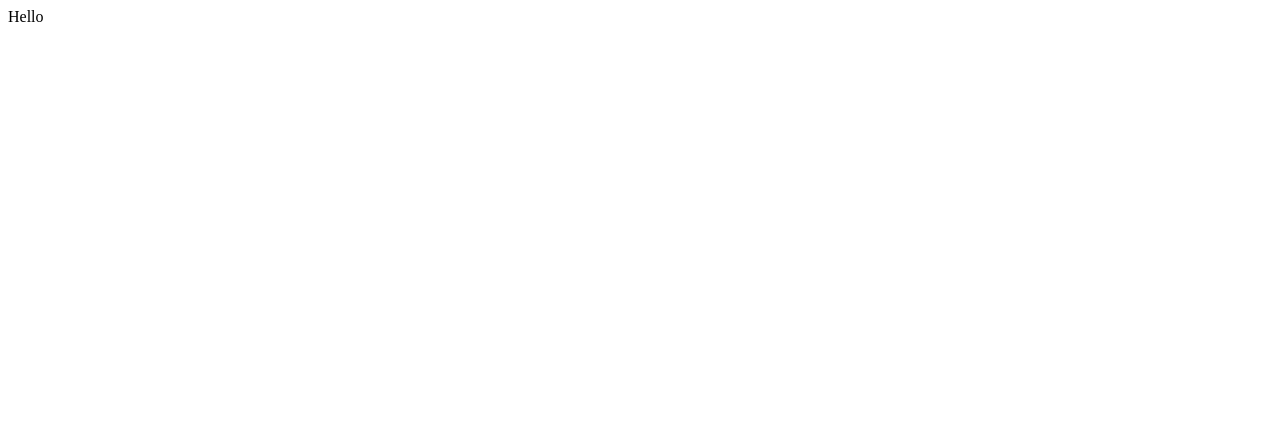
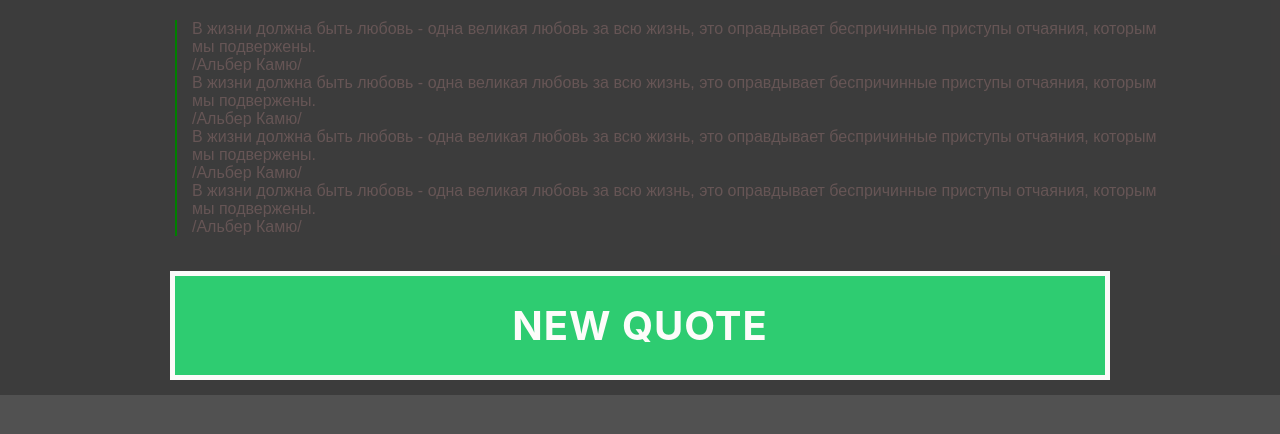
Before and after one commit to vinosgrayapple/quotes-cc, a website: page index.html in a window 1280 px wide. Drawn offline with Linux system fonts and the light colour scheme.

Commit message:
add Button

```diff
--- a/css/style.css
+++ b/css/style.css
@@ -0,0 +1,108 @@
+*
+{
+	padding: 0;
+	margin: 0;
+	box-sizing: inherit;
+}
+
+
+
+
+html,body
+{
+	color: #fdfcfa;
+	background: rgba(58, 57, 57, 0.877);
+}
+
+
+#app
+{
+	width: 1000px;
+	margin: 0 auto;
+	// height: 100%;
+	display: flex;
+	flex-direction: column;
+}
+
+.quote
+{
+	display: block;
+	width: 100%;
+	// border: 1px solid lightgreen;
+	padding: 20px 35px;
+	font-family: sans-serif;
+
+}
+span
+{
+	display: block;
+	border-left: 2px solid green;
+	padding-left: 15px;
+	color: #655;
+}
+
+
+.btn {
+	border: none;
+	font-family: -apple-system, BlinkMacSystemFont, 'Segoe UI', Roboto, Oxygen, Ubuntu, Cantarell, 'Open Sans', 'Helvetica Neue', sans-serif, sans-serif;
+	font-size: 40px;
+	color: inherit;
+	background: none;
+	cursor: pointer;
+	padding: 25px 80px;
+	display: inline-block;
+	margin: 15px 30px;
+	text-transform: uppercase;
+	letter-spacing: 1px;
+	font-weight: 700;
+	outline: none;
+	position: relative;
+	-webkit-transition: all 0.3s;
+	-moz-transition: all 0.3s;
+	transition: all 0.3s;
+}
+
+.btn:after {
+	content: '';
+	position: absolute;
+	z-index: -1;
+	-webkit-transition: all 0.3s;
+	-moz-transition: all 0.3s;
+	transition: all 0.3s;
+}
+
+button[class*="color-"]
+{
+	border: 5px solid rgb(252, 250, 250);
+}
+.color-1 {
+	background: #0e83cd;
+}
+
+.color-2 {
+	background: #f06060;
+}
+
+.color-3 {
+	background: #fcd04b;
+}
+
+.color-4 {
+	background: #2ecc71;
+}
+
+.color-5 {
+	background: #9e54bd;
+}
+
+.color-6 {
+	background: #4593e3;
+}
+
+.color-7 {
+	background: #2ac56c;
+}
+
+.color-8 {
+	background: #ecf0f1;
+}
--- a/index.html
+++ b/index.html
@@ -6,7 +6,20 @@
 	<link rel="stylesheet" href="css/style.css">
 </head>
 <body>
-	<div id="app">hekko</div>
+	<div id="app">
+		<div class="quote">
+			<span>
+				В жизни должна быть любовь - одна великая любовь за всю жизнь, это оправдывает беспричинные приступы отчаяния, которым мы подвержены.<br> /Альбер Камю/<br>
+				В жизни должна быть любовь - одна великая любовь за всю жизнь, это оправдывает беспричинные приступы отчаяния, которым мы подвержены.<br> /Альбер Камю/<br>
+				В жизни должна быть любовь - одна великая любовь за всю жизнь, это оправдывает беспричинные приступы отчаяния, которым мы подвержены.<br> /Альбер Камю/<br>
+				В жизни должна быть любовь - одна великая любовь за всю жизнь, это оправдывает беспричинные приступы отчаяния, которым мы подвержены.<br> /Альбер Камю/<br>
+
+			</span>
+		</div>
+		<button class="btn color-4">
+			New Quote
+		</button>
+	</div>
 
 	<script src="js/index.js"></script>
 </body>
--- a/js/index.js
+++ b/js/index.js
@@ -1,4 +1,8 @@
 
 
 const app = document.querySelector('#app');
-app.innerText= "Hello";
+document.body.clientWidth = app.clientWidth;
+document.body.clientHeight = app.clientHeight;
+
+
+// app.innerText= "Hello";
--- a/package.json
+++ b/package.json
@@ -4,7 +4,7 @@
   "description": "My project fot FreeCodeCamp",
   "main": "js/index.js",
   "scripts": {
-    "dev": "budo --live"
+    "dev": "budo js/index.js --live"
   },
   "repository": {
     "type": "git",
```
